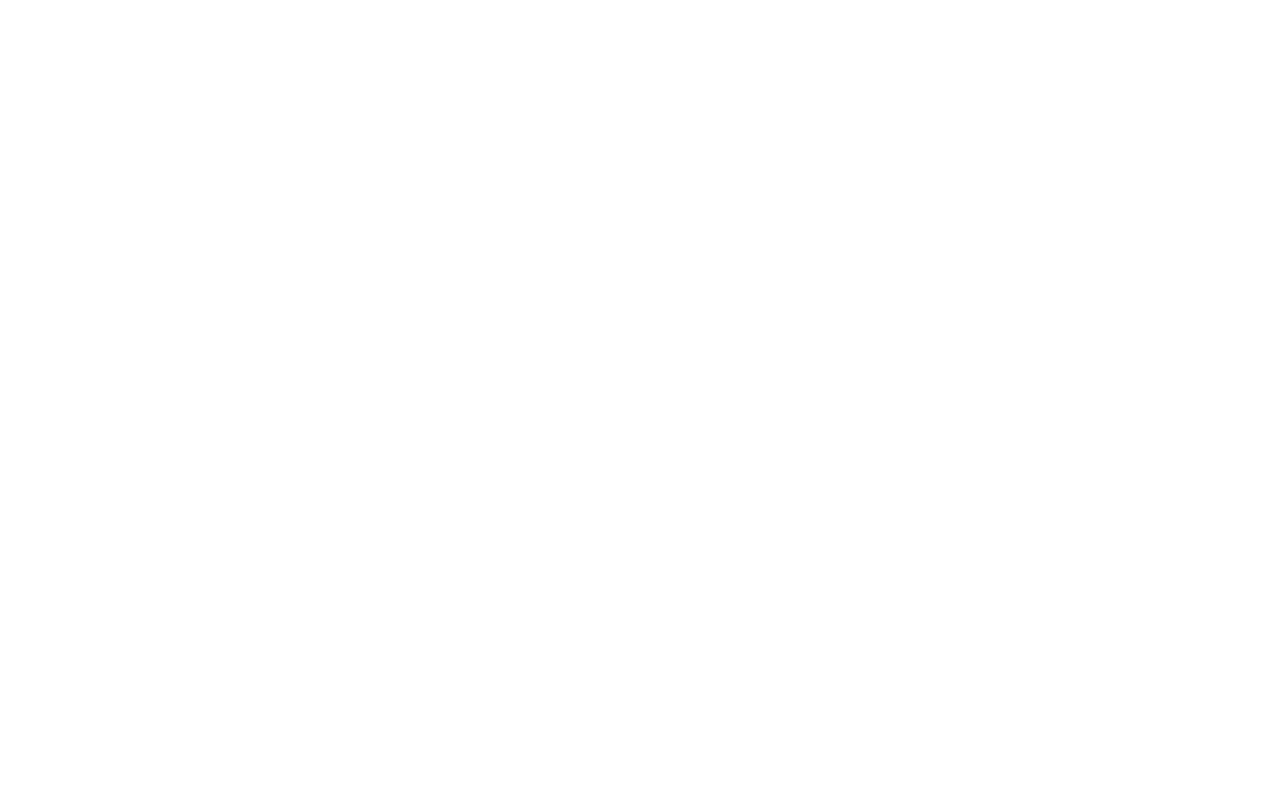
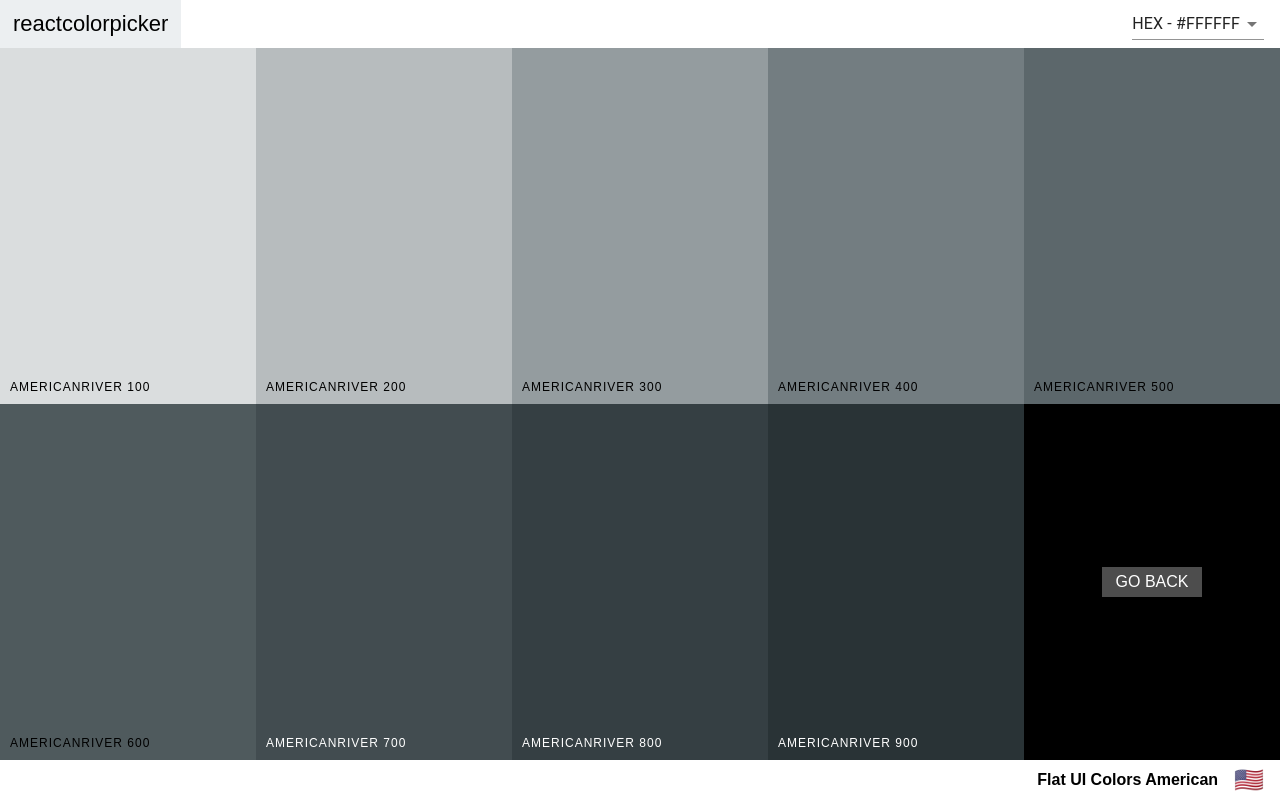
Before and after one commit to angle943/colors-app, a React (Create React App) app: page /palette/flat-ui-colors-american/americanriver in a window 1280 px wide. Built offline with nearby package versions, Linux system fonts and the light colour scheme.

Commit message:
finished basic color setup

```diff
--- a/src/components/App.tsx
+++ b/src/components/App.tsx
@@ -2,6 +2,7 @@
 import { Route, Switch } from "react-router-dom";
 import Palette from "./Palette";
 import PaletteList from "./PaletteList";
+import SingleColorPalette from "./SingleColorPalette";
 import seedColors, { ISeedColor } from "../seedColors";
 import { generatePalette } from "../colorHelpers";
 
@@ -14,16 +15,33 @@
   };
   return (
     <Switch>
-      <Route exact path="/" render={() => <PaletteList palettes={seedColors} />} />
       <Route
         exact
-        path="/palette/:id"
+        path="/"
+        render={routeProps => (
+          <PaletteList {...routeProps} palettes={seedColors} />
+        )}
+      />
+      <Route
+        exact
+        path="/palette/:paletteId"
         render={routeProps => {
-          const palette = findPalette(routeProps.match.params.id);
+          const palette = findPalette(routeProps.match.params.paletteId);
           const paletteWithLevels = palette
             ? generatePalette(palette)
             : generatePalette(seedColors[0]);
           return <Palette palette={paletteWithLevels} />;
+        }}
+      />
+      <Route
+        path="/palette/:paletteId/:colorId"
+        render={routeProps => {
+          const {colorId, paletteId} = routeProps.match.params;
+          const palette = findPalette(paletteId);
+          const paletteWithLevels = palette
+            ? generatePalette(palette)
+            : generatePalette(seedColors[0]);
+          return <SingleColorPalette colorId={colorId} palette={paletteWithLevels} />;
         }}
       />
     </Switch>
--- a/src/components/ColorBox.scss
+++ b/src/components/ColorBox.scss
@@ -1,11 +1,26 @@
 .ColorBox {
   display: inline-block;
-  height: 25%;
+  height: 50%;
   margin: 0 auto -3.6px;
   position: relative;
   width: 20%;
+  &:hover button {
+    opacity: 1;
+    transition: 0.5s;
+  }
+
+  &.go-back {
+    background-color: black;
+  }
+}
+
 
 .copy-button {
+  opacity: 0;
+}
+
+.copy-button,
+.back-button {
   background: rgba(255, 255, 255, 0.3);
   border: none;
   color: white;
@@ -15,19 +30,18 @@
   height: 30px;
   left: 50%;
   line-height: 30px;
-    opacity: 0;
   outline: none;
   position: absolute;
   text-align: center;
+  text-decoration: none;
   text-transform: uppercase;
   top: 50%;
   transform: translate(-50%, -50%);
   width: 100px;
+
+  &:hover {
+    background: rgba(255, 255, 255, 0.6);
   }
-
-  &:hover .copy-button {
-    opacity: 1;
-    transition: 0.5s;
 }
 
 .box-content {
@@ -40,20 +54,10 @@
   position: absolute;
   text-transform: uppercase;
   width: 100%;
+
+  .light-text {
+    color: white;
   }
-
-  .see-more {
-    background: rgba(255, 255, 255, 0.3);
-    border: none;
-    bottom: 0;
-    color: white;
-    height: 30px;
-    line-height: 30px;
-    position: absolute;
-    right: 0;
-    text-align: center;
-    text-transform: uppercase;
-    width: 60px;
 }
 
 .copy-overlay {
@@ -87,16 +91,20 @@
   top: 0;
   transform: scale(0.1);
 
+  .dark-text {
+    color: rgba(0, 0, 0, 0.5);
+  }
+
   &.show {
     opacity: 1;
     transform: scale(1);
-      transition-delay: .3s;
-      transition: all .4s ease-in-out;
+    transition-delay: 0.3s;
+    transition: all 0.4s ease-in-out;
     z-index: 2;
   }
 
   h1 {
-      background: rgba(255,255,255,.2);
+    background: rgba(255, 255, 255, 0.2);
     font-weight: 400;
     margin-bottom: 0;
     padding: 1rem;
@@ -111,4 +119,11 @@
     font-weight: 300;
   }
 }
+
+.SingleColorPalette .ColorBox {
+  height: 50%;
 }
+
+.go-back {
+  background-color: black;
+}
--- a/src/components/ColorBox.tsx
+++ b/src/components/ColorBox.tsx
@@ -1,16 +1,158 @@
 import React, { useEffect, useState } from "react";
+import { Link } from "react-router-dom";
 import CopyToClipboard from "react-copy-to-clipboard";
+import chroma from "chroma-js";
+import {
+  createStyles,
+  WithStyles,
+  withStyles
+} from "@material-ui/styles";
 
 import "./ColorBox.scss";
 
-interface ColorBox {
+interface ParentProps {
   background: string;
+  moreUrl?: string;
   name: string;
 }
 
-const ColorBox: React.FC<ColorBox> = props => {
-  const { background, name } = props;
+const styles = createStyles({
+  ColorBox: {
+    display: "inline-block",
+    height: (props: ParentProps) => (props.moreUrl ? "25%" : "50%"),
+    margin: "0 auto -3.6px",
+    position: "relative",
+    width: "20%",
+    "&:hover button": {
+      opacity: 1,
+      transition: ".5s"
+    }
+  },
+  copyText: {
+    color: (props: ParentProps) =>
+      chroma(props.background).luminance() >= 0.6 ? "rgba(0,0,0,.6)" : "white"
+  },
+  colorName: {
+    color: (props: ParentProps) =>
+      chroma(props.background).luminance() <= 0.08 ? "white" : "black"
+  },
+  seeMore: {
+    color: (props: ParentProps) =>
+      chroma(props.background).luminance() >= 0.6 ? "rgba(0,0,0,.6)" : "white",
+    background: "rgba(255, 255, 255, 0.3)",
+    border: "none",
+    bottom: "0",
+    height: "30px",
+    lineHeight: "30px",
+    position: "absolute",
+    right: "0",
+    textAlign: "center",
+    textTransform: "uppercase",
+    width: "60px",
+    "&:hover": {
+      background: "rgba(255, 255, 255, 0.6)",
+      transition: "0.5s"
+    }
+  },
+  copyButton: {
+    background: "rgba(255, 255, 255, 0.3)",
+    border: "none",
+    color: (props: ParentProps) =>
+      chroma(props.background).luminance() >= 0.6 ? "rgba(0,0,0,.6)" : "white",
+    cursor: "pointer",
+    display: "inline-block",
+    fontSize: "1rem",
+    height: "30px",
+    left: "50%",
+    lineHeight: "30px",
+    opacity: 0,
+    outline: "none",
+    position: "absolute",
+    textAlign: "center",
+    textDecoration: "none",
+    textTransform: "uppercase",
+    top: "50%",
+    transform: "translate(-50%, -50%)",
+    width: "100px",
+    "&:hover": {
+      background: "rgba(255, 255, 255, 0.6)"
+    }
+  },
+  boxContent: {
+    bottom: 0,
+    color: "black",
+    fontSize: "12px",
+    left: 0,
+    letterSpacing: "1px",
+    padding: "10px",
+    position: "absolute",
+    textTransform: "uppercase",
+    width: "100%"
+  },
+  copyOverlay: {
+    height: "100%",
+    opacity: 0,
+    transform: "scale(0.1)",
+    transition: "transform 0.6s ease-in-out",
+    width: "100%",
+    zIndex: 0
+  },
+  showOverlay: {
+    opacity: 1,
+    position: "absolute",
+    transform: "scale(50)",
+    zIndex: 1
+  },
+  copyMessage: {
+    alignItems: "center",
+    bottom: 0,
+    color: (props: ParentProps) =>
+      chroma(props.background).luminance() >= 0.6 ? "rgba(0,0,0,.6)" : "white",
+    display: "flex",
+    flexDirection: "column",
+    fontSize: "4rem",
+    justifyContent: "center",
+    left: 0,
+    opacity: 0,
+    position: "fixed",
+    right: 0,
+    top: 0,
+    transform: "scale(0.1)",
+    "& h1": {
+      background: "rgba(255, 255, 255, 0.2)",
+      fontWeight: 400,
+      marginBottom: 0,
+      padding: "1rem",
+      textAlign: "center",
+      textShadow: "1px 2px black",
+      textTransform: "uppercase",
+      width: "100%"
+    },
+    "& p": {
+      fontSize: "2rem",
+      fontWeight: 300
+    }
+  },
+  showCopyMessage: {
+    opacity: 1,
+    transform: "scale(1)",
+    transitionDelay: "0.3s",
+    transition: "all 0.4s ease-in-out",
+    zIndex: 2
+  }
+});
+
+type ColorBoxProps = ParentProps & WithStyles<typeof styles>;
+
+const ColorBox: React.FC<ColorBoxProps> = props => {
+  const { background, classes, moreUrl, name } = props;
   const [copied, setCopied] = useState<boolean>(false);
+  const [isDarkColor, setIsDarkColor] = useState<boolean>(
+    chroma(background).luminance() <= 0.08
+  );
+  const [isLightColor, setIsLightColor] = useState<boolean>(
+    chroma(background).luminance() > 0.08
+  );
 
   useEffect(() => {
     if (copied) {
@@ -20,24 +162,39 @@
     }
   }, [copied]);
 
+  useEffect(() => {
+    setIsDarkColor(chroma(background).luminance() <= 0.08);
+    setIsLightColor(chroma(background).luminance() > 0.07);
+  }, [background]);
+
   return (
-    <div className="ColorBox" style={{ background: background }}>
-      <div className={`copy-overlay ${copied && 'show'}`} style={{ background: background }} />
-      <div className={`copy-msg ${copied && 'show'}`}>
+    <div className={classes.ColorBox} style={{ background: background }}>
+      <div
+        className={`${classes.copyOverlay} ${copied && classes.showOverlay}`}
+        style={{ background: background }}
+      />
+      <div
+        className={`${classes.copyMessage} ${copied &&
+          classes.showCopyMessage}`}
+      >
         <h1>copied!</h1>
-        <p>{background}</p>
+        <p className={classes.copyText}>{background}</p>
       </div>
-      <div className="copy-container">
-        <div className="box-content">
-          <span>{name}</span>
+      <div>
+        <div className={classes.boxContent}>
+          <span className={classes.colorName}>{name}</span>
         </div>
         <CopyToClipboard text={background} onCopy={() => setCopied(true)}>
-          <button className="copy-button">Copy</button>
+          <button className={classes.copyButton}>Copy</button>
         </CopyToClipboard>
       </div>
-      <span className="see-more">More</span>
+      {moreUrl && (
+        <Link to={moreUrl} onClick={e => e.stopPropagation()}>
+          <span className={classes.seeMore}>more</span>
+        </Link>
+      )}
     </div>
   );
 };
 
-export default ColorBox;
+export default withStyles(styles)(ColorBox);
--- a/src/components/Navbar.scss
+++ b/src/components/Navbar.scss
@@ -1,8 +1,8 @@
 .Navbar {
+  align-items: center;
   display: flex;
-  align-items: center;
+  height: 6vh;
   justify-content: flex-start;
-  height: 6vh;
 
   .logo {
     align-items: center;
@@ -15,15 +15,15 @@
     padding: 0 13px;
 
     a {
+      color: black;
       text-decoration: none;
-      color: black;
     }
   }
 
   .slider {
+    display: inline-block;
+    margin: 0 10px;
     width: 340px;
-    margin: 0 10px;
-    display: inline-block;
 
     .rc-slider-track {
       background-color: transparent;
@@ -34,13 +34,13 @@
     .rc-slider-handle:focus,
     .rc-slider-handle:hover {
       background-color: green;
-      outline: none;
       border: 2px solid green;
       box-shadow: none;
-      width: 13px;
       height: 13px;
       margin-left: -7px;
       margin-top: -3px;
+      outline: none;
+      width: 13px;
     }
 
     .rc-slider-rail {
--- /dev/null
+++ b/src/components/PaletteFooter.tsx
@@ -0,0 +1,13 @@
+import React from 'react';
+
+const PaletteFooter: React.FC<any> = props => {
+  const {emoji, paletteName} = props;
+  return (
+    <footer className="Palette-footer">
+      {paletteName}
+      <span className="emoji">{emoji}</span>
+    </footer>
+  )
+}
+
+export default PaletteFooter;
--- /dev/null
+++ b/src/components/SingleColorPalette.tsx
@@ -0,0 +1,58 @@
+import React, { useEffect, useState } from "react";
+import {Link} from 'react-router-dom';
+import ColorBox from "./ColorBox";
+import { IColorWithLevels, ISeedColorWithLevels } from "../colorHelpers";
+import Navbar from "./Navbar";
+import PaletteFooter from "./PaletteFooter";
+
+interface SingleColorPaletteProps {
+  colorId: string;
+  palette: ISeedColorWithLevels;
+}
+
+const SingleColorPalette: React.FC<SingleColorPaletteProps> = props => {
+  const { colorId, palette } = props;
+  const { emoji, id, paletteName } = palette;
+  const [format, setFormat] = useState<"hex" | "rgb" | "rgba">("hex");
+  const [shades, setShades] = useState<IColorWithLevels[]>([]);
+
+  useEffect(() => {
+    const gatherShades = (): void => {
+      const shadesToBeAdded: IColorWithLevels[] = [];
+      const allColors = palette.colors;
+      for (const level in allColors) {
+        shadesToBeAdded.push(
+          ...allColors[level].filter(color => color.id === colorId)
+        );
+      }
+      setShades(shadesToBeAdded.slice(1));
+    };
+
+    gatherShades();
+  }, [colorId, palette.colors]);
+
+  const changeFormat = (format: "hex" | "rgb" | "rgba") => {
+    setFormat(format);
+  };
+
+  const renderColorBoxes = (): React.ReactNode => {
+    return shades.map(color => (
+      <ColorBox key={color.name} name={color.name} background={color[format]} />
+    ));
+  };
+
+  return (
+    <div className="SingleColorPalette Palette">
+      <Navbar handleChange={changeFormat} />
+      <div className="Palette-colors">
+        {shades.length && renderColorBoxes()}
+        <div className="ColorBox go-back">
+          <Link to={`/palette/${id}`} className="back-button">go back</Link>
+        </div>
+      </div>
+      <PaletteFooter emoji={emoji} paletteName={paletteName} />
+    </div>
+  );
+};
+
+export default SingleColorPalette;
```
Also changed, not shown: src/components/MiniPalette.tsx (+7 -13 lines), src/components/Navbar.tsx (+8 -6 lines), src/components/Palette.tsx (+13 -9 lines), src/components/PaletteList.tsx (+9 -11 lines). Lines whose indentation alone changed are shown as unchanged.
